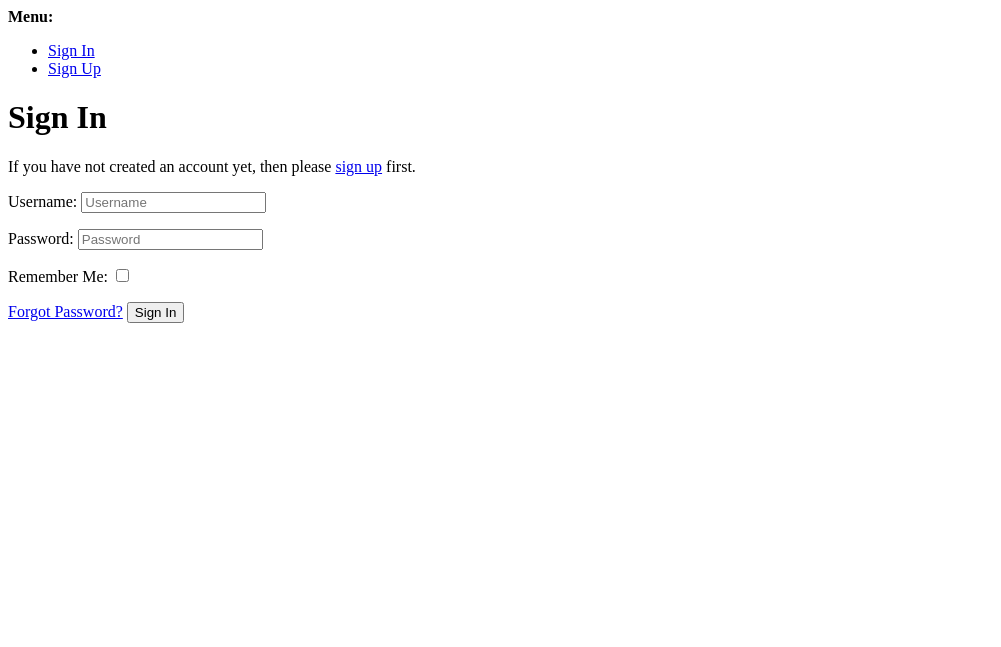
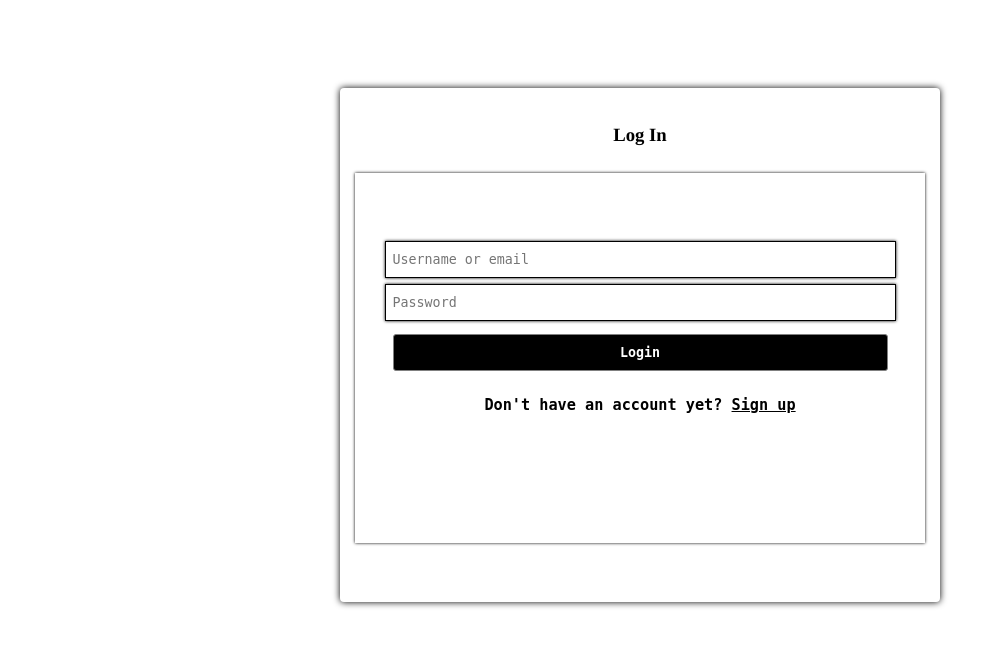
Before and after one commit to VAdemiju/weather-app, a Django app: page /account/login/ in a window 1280 px wide. Shown: the top 647 px of the page, without its empty margins (0-1001 px from the left). Run offline with Django 3.2, Linux system fonts and the light colour scheme.

Commit message:
Added login features

```diff
--- /dev/null
+++ b/account/admin.py
@@ -0,0 +1,3 @@
+from django.contrib import admin
+
+# Register your models here.
--- /dev/null
+++ b/account/apps.py
@@ -0,0 +1,5 @@
+from django.apps import AppConfig
+
+
+class AccountConfig(AppConfig):
+    name = 'account'
--- /dev/null
+++ b/account/models.py
@@ -0,0 +1,3 @@
+from django.db import models
+
+# Create your models here.
--- /dev/null
+++ b/account/tests.py
@@ -0,0 +1,3 @@
+from django.test import TestCase
+
+# Create your tests here.
--- /dev/null
+++ b/account/urls.py
@@ -0,0 +1,9 @@
+from django.urls import path
+from account import views
+
+app_name = 'account'
+urlpatterns = [
+    path('login/', views.login, name="login"),
+    path('signup/', views.signup, name="signup"),
+    path('logout/', views.logout, name="logout"),
+]
--- /dev/null
+++ b/account/views.py
@@ -0,0 +1,49 @@
+from django.shortcuts import render, redirect
+from django.contrib.auth.models import User
+from django.contrib import auth
+
+# Create your views here.
+
+def login(request):
+    if request.user.is_authenticated:
+        return redirect('weather:home')
+    message = ""
+    if request.method == 'POST':
+        login = request.POST['login']
+        password = request.POST['password']
+        user = None
+        if User.objects.filter(username=login).exists(): user = auth.authenticate(request, username=login, password=password)
+        elif User.objects.filter(email=login).exists(): user = auth.authenticate(request, email=login, password=password)
+
+        if user:
+            auth.login(request, user)
+            return redirect(request.GET.get('next'))
+        else: message = "Please fill in all fields correctly!"
+
+    return render(request, 'account/login.html', {'next':request.GET.get('next'), 'message':message})
+
+
+def signup(request):
+    if request.user.is_authenticated:
+        return redirect('weather:home')
+    message = ""
+    if request.method == "POST":
+        username = request.POST['username']
+        email = request.POST['email']
+        if username and email and request.POST['password']:
+            if User.objects.filter(username=username).exists() or User.objects.filter(email=email).exists():
+                message = "Username or email isn't availlable please try another"
+            else:
+                user = User.objects.create(username=username,  email=email)
+                user.set_password(request.POST['password'])
+                user.save()
+
+                auth.login(request, user)
+                return redirect(request.GET.get('next'))
+    context = {'message':message, 'next':request.GET.get('next')}
+    return render(request, 'account/signup.html', context)
+
+
+def logout(request):
+    auth.logout(request)
+    return redirect("weather:home")
--- /dev/null
+++ b/the_weather/templates/account/login.html
@@ -0,0 +1,95 @@
+<!DOCTYPE html>
+<html>
+	<head>
+		<title>Log into the ultimate weather app</title>
+        <meta charset="UTF-8">
+        <meta content='width=device-width, initial-scale=1.0, maximum-scale=1.0, user-scalable=no' name='viewport' />
+		<style type="text/css">
+            @media only screen and (min-width: 450px){
+                .container{
+                    width: 400px;
+                }
+            }
+            @media only screen and (min-width: 768px){
+                .container{ width: 600px; }
+            }
+			*{
+				font-family: monospace;
+			}
+			a{
+				color: black;
+			}
+			.total-container{
+				display: flex;
+				justify-content: center;
+			}
+			.container{
+				margin-top: 10vh;
+				padding-top: 2vh;
+                padding-bottom: 6vh;
+				background: #fff;
+				min-height: 450px;
+				border-radius: 4px;
+				box-shadow: 0px 0px 7px black;
+			}
+			.flex-div{
+				display: flex;
+				justify-content: center;
+			}
+			.auth-input-div{
+				display: flex;
+				justify-content: center;
+			}
+			.auth-input{
+				width: 90%;
+				margin: 3px 0px;
+				padding: 10px 7px;
+				border: 0.001px solid black;
+				box-shadow: 0px 0px 3px black;
+			}
+			.auth-submit{
+				margin: 10px 0px;
+				background: #fff;
+				padding: 10px;
+				border: 0.5px solid grey;
+				box-shadow: None;
+				border-radius: 3px;
+				font-weight: bold;
+				background: black;
+				color: white;
+			}
+			.header{
+				font-family: times;
+				display: flex;
+				margin: 20px 30px;
+				justify-content: center;
+			}
+			.auth-form{
+				width: 50vw;
+				min-height: 320px;
+				margin: 7px 15px;
+				padding: 50px 10px 0px 10px;
+				box-shadow: 0px 0px 3px black;
+			}
+		</style>
+	</head>
+	<body class="total-container">
+		<div class="container">
+			<div class="flex-div">
+				<h3 class="header">
+					Log In
+				</h3>
+			</div>
+			<div class="flex-div">
+				<form class="auth-form" method="post">
+					{% csrf_token %}
+					<h3 style="text-align:center;">{{ message }}</h3>
+					<div class="auth-input-div"><input class="auth-input" placeholder="Username or email" required name='login'></div>
+					<div class="auth-input-div"><input type="password" class="auth-input" placeholder="Password" name="password" required></div>
+					<div class="auth-input-div"><input type="submit" value="Login" class="auth-input auth-submit"></div>
+					<h3 style="text-align:center;">Don't have an account yet? <a href="{% url 'account:signup' %}?next={{ next }}">Sign up</a></h3>
+				</form>
+			</div>
+		</div>
+	</body>
+</html>
--- a/the_weather/urls.py
+++ b/the_weather/urls.py
@@ -19,5 +19,5 @@ from django.urls import path, include
 urlpatterns = [
     path('admin/', admin.site.urls),
     path('', include('weather.urls', namespace='weather')),
-    path('account/', include('allauth.urls')),
+    path('account/', include('account.urls', namespace="account")),
 ]
--- a/weather/templates/index.html
+++ b/weather/templates/index.html
@@ -1,7 +1,7 @@
 <!DOCTYPE html>
 <html>
 	<head>
-		<title>Vjay ! Weather</title>
+		<title>Vjay | Weather</title>
         <meta charset="UTF-8">
         <meta content='width=device-width, initial-scale=1.0, maximum-scale=1.0, user-scalable=no' name='viewport' />
 		<style type="text/css">
@@ -76,9 +76,9 @@
 			<div class="title-login-div">
         		<span style="text-align:center; font-size:21px; margin-right:22px;">Weather app by VJay</span>
 				{% if user.is_authenticated %}
-            	    <a href="{% url 'account_logout' %}" class="std-btn">LOG OUT</a>
+            	    <a href="{% url 'account:logout' %}" class="std-btn">LOG OUT</a>
 				{% else %}
-            	    <a href="{% url 'account_login' %}" class="std-btn">LOG IN</a>
+            	    <a href="{% url 'account:login' %}?next={{ request.path }}" class="std-btn">LOG IN</a>
 				{% endif %}
 			</div>
 			<div class="search">
```
Also changed, not shown: the_weather/settings.py (+11 -8 lines), the_weather/templates/account/signup.html (added, +96 -0 lines), account/__init__.py (added), account/migrations/__init__.py (added), db.sqlite3.
